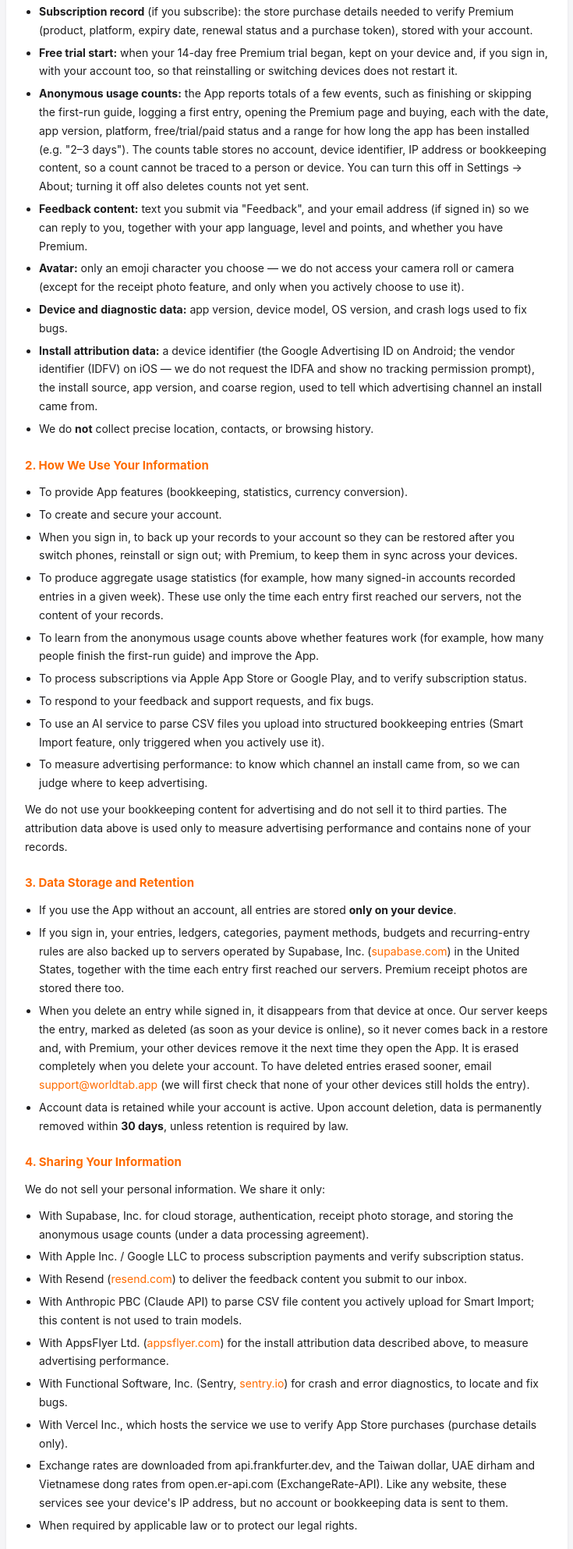
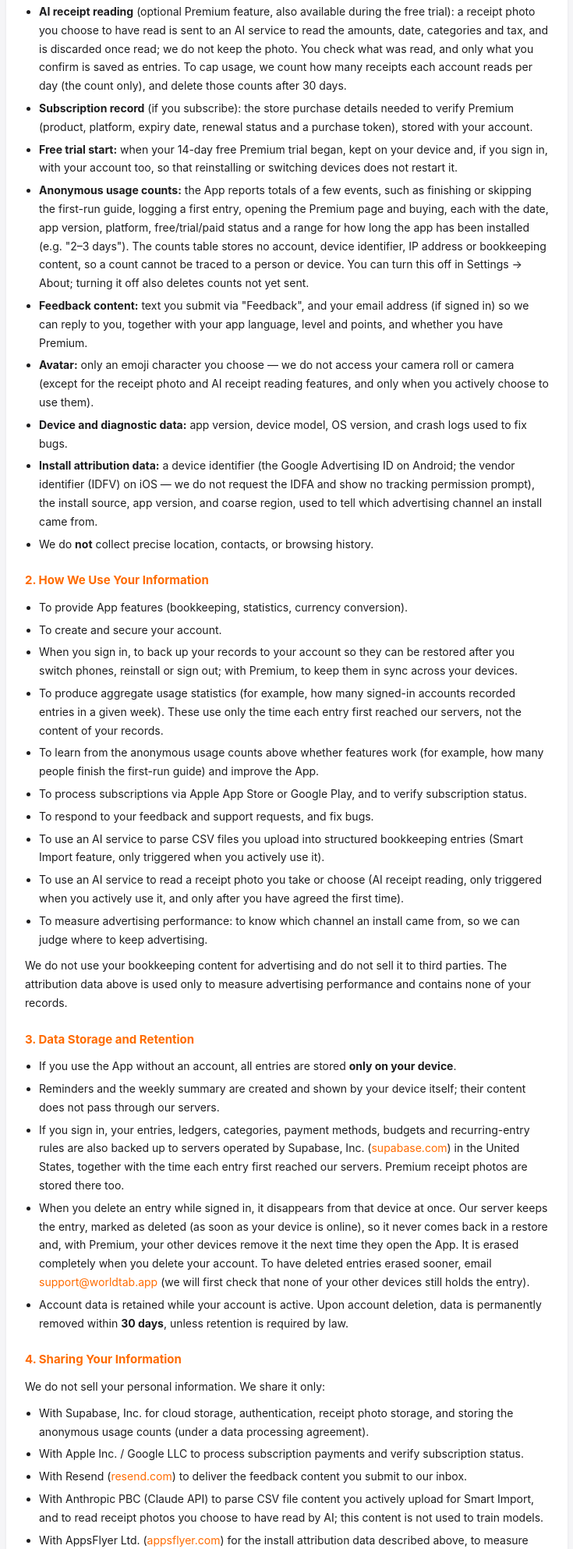
Before and after one commit to worldtabapp-kyle/worldtab-web, a plain HTML site: page privacy.html in a window 1280 px wide. Shown: the part 521-2507 px from the top of the page at 78% size, without its empty margins (272-1007 px from the left). Drawn offline with Linux system fonts and the light colour scheme.

Commit message:
Privacy policy: AI receipt reading and local reminders (app 1.0.26)

```diff
--- a/privacy.html
+++ b/privacy.html
@@ -68,7 +68,7 @@
     <p class="app-name">WORLDTAB</p>
     <h1>Privacy Policy</h1>
   </header>
-  <p class="updated">Last updated: October 16, 2026</p>
+  <p class="updated">Last updated: November 8, 2026</p>
 
   <div class="card">
     <p>This Privacy Policy explains how Kyle Zhu ("we", "us", "our") handles your information when you use the WorldTab mobile app ("App"). By using the App you agree to this Policy.</p>
@@ -78,11 +78,12 @@
       <li><strong>Account information</strong> (if you sign in): your email address, a nickname (the one you set before signing in; otherwise your Apple or Google account name, or the part of your email before the @; you can change it in the App), and an avatar emoji.</li>
       <li><strong>Your financial records:</strong> income and expense entries you enter (amount, currency, category, date, note, payment method), ledger names, and the categories, budgets and recurring-entry rules you set up.</li>
       <li><strong>Receipt photos</strong> (optional Premium feature, also available during the free trial): photos you choose to attach to a transaction, stored in Supabase cloud storage.</li>
+      <li><strong>AI receipt reading</strong> (optional Premium feature, also available during the free trial): a receipt photo you choose to have read is sent to an AI service to read the amounts, date, categories and tax, and is discarded once read; we do not keep the photo. You check what was read, and only what you confirm is saved as entries. To cap usage, we count how many receipts each account reads per day (the count only), and delete those counts after 30 days.</li>
       <li><strong>Subscription record</strong> (if you subscribe): the store purchase details needed to verify Premium (product, platform, expiry date, renewal status and a purchase token), stored with your account.</li>
       <li><strong>Free trial start:</strong> when your 14-day free Premium trial began, kept on your device and, if you sign in, with your account too, so that reinstalling or switching devices does not restart it.</li>
       <li><strong>Anonymous usage counts:</strong> the App reports totals of a few events, such as finishing or skipping the first-run guide, logging a first entry, opening the Premium page and buying, each with the date, app version, platform, free/trial/paid status and a range for how long the app has been installed (e.g. "2–3 days"). The counts table stores no account, device identifier, IP address or bookkeeping content, so a count cannot be traced to a person or device. You can turn this off in Settings → About; turning it off also deletes counts not yet sent.</li>
       <li><strong>Feedback content:</strong> text you submit via "Feedback", and your email address (if signed in) so we can reply to you, together with your app language, level and points, and whether you have Premium.</li>
-      <li><strong>Avatar:</strong> only an emoji character you choose — we do not access your camera roll or camera (except for the receipt photo feature, and only when you actively choose to use it).</li>
+      <li><strong>Avatar:</strong> only an emoji character you choose — we do not access your camera roll or camera (except for the receipt photo and AI receipt reading features, and only when you actively choose to use them).</li>
       <li><strong>Device and diagnostic data:</strong> app version, device model, OS version, and crash logs used to fix bugs.</li>
       <li><strong>Install attribution data:</strong> a device identifier (the Google Advertising ID on Android; the vendor identifier (IDFV) on iOS — we do not request the IDFA and show no tracking permission prompt), the install source, app version, and coarse region, used to tell which advertising channel an install came from.</li>
       <li>We do <strong>not</strong> collect precise location, contacts, or browsing history.</li>
@@ -98,6 +99,7 @@
       <li>To process subscriptions via Apple App Store or Google Play, and to verify subscription status.</li>
       <li>To respond to your feedback and support requests, and fix bugs.</li>
       <li>To use an AI service to parse CSV files you upload into structured bookkeeping entries (Smart Import feature, only triggered when you actively use it).</li>
+      <li>To use an AI service to read a receipt photo you take or choose (AI receipt reading, only triggered when you actively use it, and only after you have agreed the first time).</li>
       <li>To measure advertising performance: to know which channel an install came from, so we can judge where to keep advertising.</li>
     </ul>
     <p>We do not use your bookkeeping content for advertising and do not sell it to third parties. The attribution data above is used only to measure advertising performance and contains none of your records.</p>
@@ -105,6 +107,7 @@
     <h2>3. Data Storage and Retention</h2>
     <ul>
       <li>If you use the App without an account, all entries are stored <strong>only on your device</strong>.</li>
+      <li>Reminders and the weekly summary are created and shown by your device itself; their content does not pass through our servers.</li>
       <li>If you sign in, your entries, ledgers, categories, payment methods, budgets and recurring-entry rules are also backed up to servers operated by Supabase, Inc. (<a href="https://supabase.com" target="_blank">supabase.com</a>) in the United States, together with the time each entry first reached our servers. Premium receipt photos are stored there too.</li>
       <li>When you delete an entry while signed in, it disappears from that device at once. Our server keeps the entry, marked as deleted (as soon as your device is online), so it never comes back in a restore and, with Premium, your other devices remove it the next time they open the App. It is erased completely when you delete your account. To have deleted entries erased sooner, email <a href="mailto:support@worldtab.app">support@worldtab.app</a> (we will first check that none of your other devices still holds the entry).</li>
       <li>Account data is retained while your account is active. Upon account deletion, data is permanently removed within <strong>30 days</strong>, unless retention is required by law.</li>
@@ -116,7 +119,7 @@
       <li>With Supabase, Inc. for cloud storage, authentication, receipt photo storage, and storing the anonymous usage counts (under a data processing agreement).</li>
       <li>With Apple Inc. / Google LLC to process subscription payments and verify subscription status.</li>
       <li>With Resend (<a href="https://resend.com" target="_blank">resend.com</a>) to deliver the feedback content you submit to our inbox.</li>
-      <li>With Anthropic PBC (Claude API) to parse CSV file content you actively upload for Smart Import; this content is not used to train models.</li>
+      <li>With Anthropic PBC (Claude API) to parse CSV file content you actively upload for Smart Import, and to read receipt photos you choose to have read by AI; this content is not used to train models.</li>
       <li>With AppsFlyer Ltd. (<a href="https://appsflyer.com" target="_blank">appsflyer.com</a>) for the install attribution data described above, to measure advertising performance.</li>
       <li>With Functional Software, Inc. (Sentry, <a href="https://sentry.io" target="_blank">sentry.io</a>) for crash and error diagnostics, to locate and fix bugs.</li>
       <li>With Vercel Inc., which hosts the service we use to verify App Store purchases (purchase details only).</li>
```
